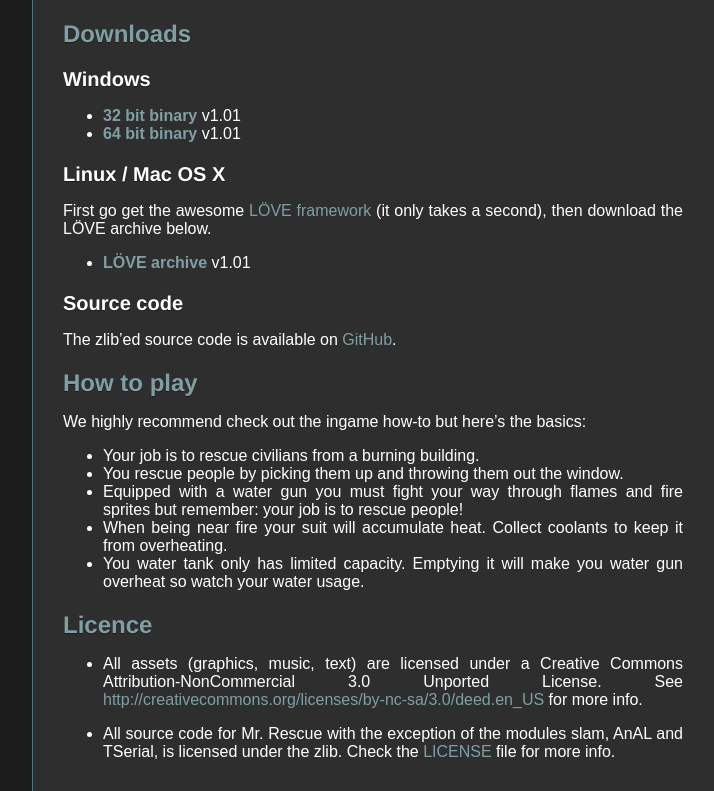
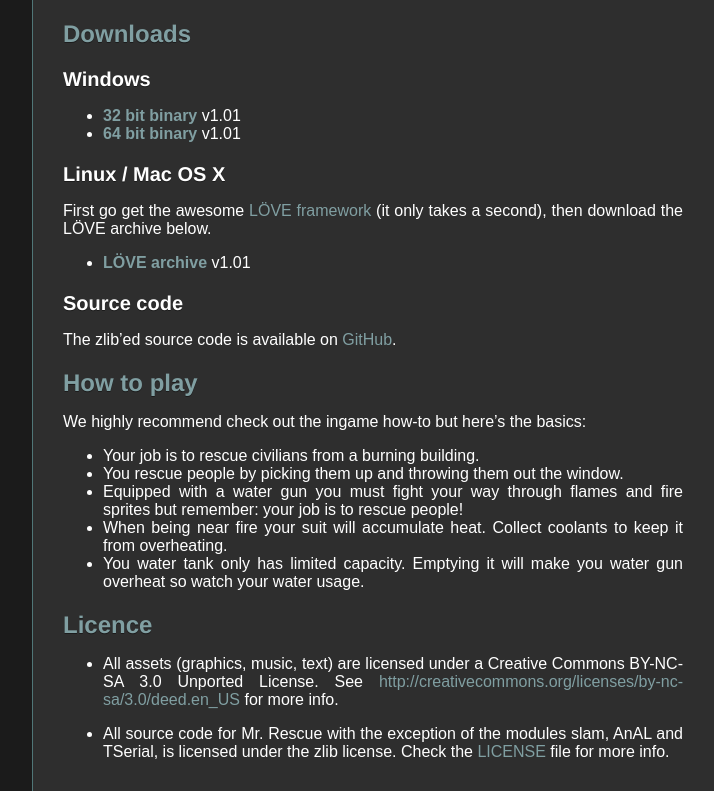
Before and after one commit to TangramGames/tangramgames.github.io, a Jekyll site: the page built from games/mrrescue/index.md, in a window 1280 px wide and 900 px high, scrolled down 1502 px, cut to the strip 109-900 px from the top of the window. Shown: the whole strip, without its empty margins (168-882 px from the left). Built offline with Jekyll 4.4.1, drawn with Linux system fonts in a browser that asks for light colours; some web fonts are replaced.

Commit message:
Updated license text

```diff
--- a/games/mrrescue/index.md
+++ b/games/mrrescue/index.md
@@ -61,9 +61,9 @@
 ## Licence ##
 
 * All assets (graphics, music, text) are licensed under a
-Creative Commons Attribution-NonCommercial 3.0 Unported License.
+Creative Commons BY-NC-SA 3.0 Unported License.
 See [http://creativecommons.org/licenses/by-nc-sa/3.0/deed.en_US](http://creativecommons.org/licenses/by-nc-sa/3.0/deed.en_US) for more info.
 
 * All source code for Mr. Rescue with the exception of the modules
-slam, AnAL and TSerial, is licensed under the zlib.
+slam, AnAL and TSerial, is licensed under the zlib license.
 Check the [LICENSE](https://github.com/SimonLarsen/mrrescue/blob/master/LICENSE) file for more info.
```
